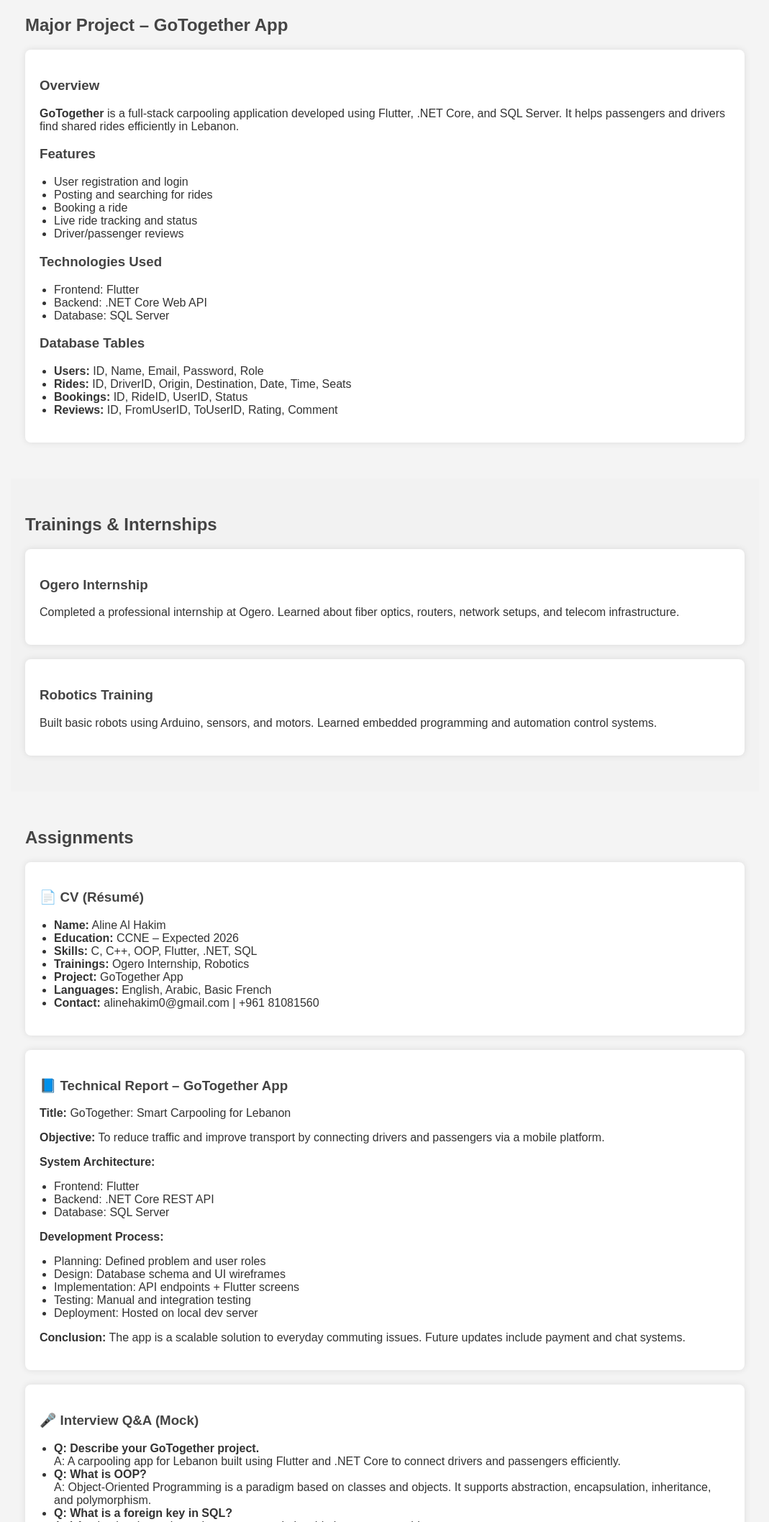
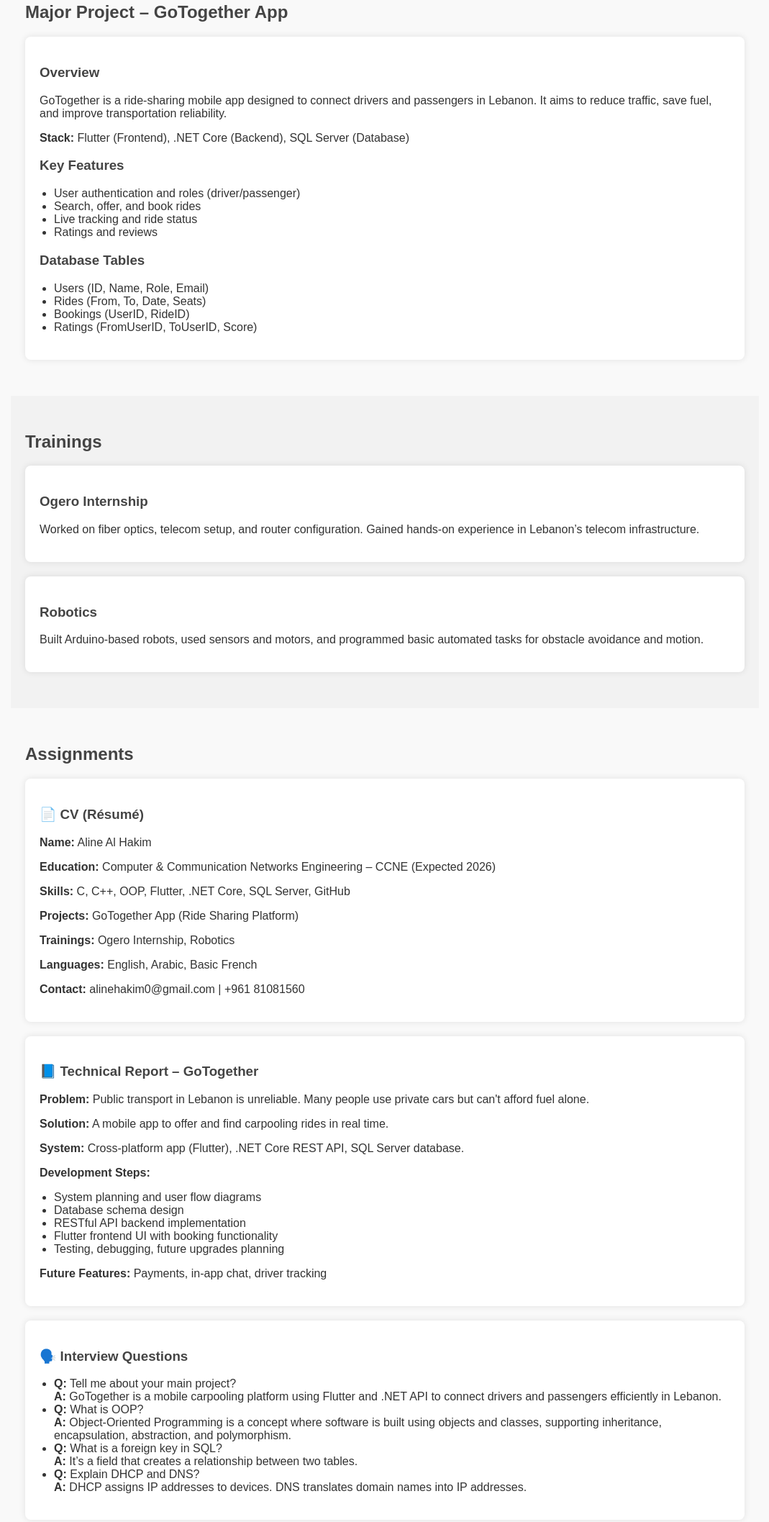
Before and after one commit to Aline-bit271/aline-hakim-portfolio, a plain HTML site: page index.html in a window 1280 px wide. Shown: the part 660-2775 px from the top of the page at 72% size, without its empty margins (105-1174 px from the left). Drawn offline with Linux system fonts and the light colour scheme.

Commit message:
Add files via upload

```diff
--- a/index.html
+++ b/index.html
@@ -5,7 +5,7 @@
   <meta name="viewport" content="width=device-width, initial-scale=1.0"/>
   <title>Aline Al Hakim - E-Portfolio</title>
   <style>
-    body { font-family: Arial, sans-serif; margin: 0; padding: 0; background: #f4f4f4; color: #333; }
+    body { font-family: Arial, sans-serif; margin: 0; padding: 0; background: #f9f9f9; color: #333; }
     header, footer { background: #222; color: white; text-align: center; padding: 40px 10px; }
     section { padding: 30px 20px; max-width: 1000px; margin: auto; }
     h1, h2, h3 { color: #444; }
@@ -27,7 +27,7 @@
 
   <section>
     <h2>About Me</h2>
-    <p>I’m a third-year Computer and Communication Networks Engineering student. I specialize in C, C++, and OOP. I enjoy solving real-world problems with technology and built GoTogether, a carpooling platform for Lebanon. I’ve trained at Ogero and worked on robotics projects, combining both hardware and software skills.</p>
+    <p>I’m a third-year Computer and Communication Networks Engineering student. I specialize in C, C++, OOP and full-stack development. I created GoTogether, a carpooling app for Lebanon. I also completed internships with Ogero and participated in robotics projects.</p>
   </section>
 
   <section class="light-section">
@@ -47,43 +47,36 @@
     <h2>Major Project – GoTogether App</h2>
     <div class="card">
       <h3>Overview</h3>
-      <p><strong>GoTogether</strong> is a full-stack carpooling application developed using Flutter, .NET Core, and SQL Server. It helps passengers and drivers find shared rides efficiently in Lebanon.</p>
+      <p>GoTogether is a ride-sharing mobile app designed to connect drivers and passengers in Lebanon. It aims to reduce traffic, save fuel, and improve transportation reliability.</p>
+      <p><strong>Stack:</strong> Flutter (Frontend), .NET Core (Backend), SQL Server (Database)</p>
 
-      <h3>Features</h3>
+      <h3>Key Features</h3>
       <ul>
-        <li>User registration and login</li>
-        <li>Posting and searching for rides</li>
-        <li>Booking a ride</li>
-        <li>Live ride tracking and status</li>
-        <li>Driver/passenger reviews</li>
-      </ul>
-
-      <h3>Technologies Used</h3>
-      <ul>
-        <li>Frontend: Flutter</li>
-        <li>Backend: .NET Core Web API</li>
-        <li>Database: SQL Server</li>
+        <li>User authentication and roles (driver/passenger)</li>
+        <li>Search, offer, and book rides</li>
+        <li>Live tracking and ride status</li>
+        <li>Ratings and reviews</li>
       </ul>
 
       <h3>Database Tables</h3>
       <ul>
-        <li><strong>Users:</strong> ID, Name, Email, Password, Role</li>
-        <li><strong>Rides:</strong> ID, DriverID, Origin, Destination, Date, Time, Seats</li>
-        <li><strong>Bookings:</strong> ID, RideID, UserID, Status</li>
-        <li><strong>Reviews:</strong> ID, FromUserID, ToUserID, Rating, Comment</li>
+        <li>Users (ID, Name, Role, Email)</li>
+        <li>Rides (From, To, Date, Seats)</li>
+        <li>Bookings (UserID, RideID)</li>
+        <li>Ratings (FromUserID, ToUserID, Score)</li>
       </ul>
     </div>
   </section>
 
   <section class="light-section">
-    <h2>Trainings & Internships</h2>
+    <h2>Trainings</h2>
     <div class="card">
       <h3>Ogero Internship</h3>
-      <p>Completed a professional internship at Ogero. Learned about fiber optics, routers, network setups, and telecom infrastructure.</p>
+      <p>Worked on fiber optics, telecom setup, and router configuration. Gained hands-on experience in Lebanon’s telecom infrastructure.</p>
     </div>
     <div class="card">
-      <h3>Robotics Training</h3>
-      <p>Built basic robots using Arduino, sensors, and motors. Learned embedded programming and automation control systems.</p>
+      <h3>Robotics</h3>
+      <p>Built Arduino-based robots, used sensors and motors, and programmed basic automated tasks for obstacle avoidance and motion.</p>
     </div>
   </section>
 
@@ -92,64 +85,58 @@
 
     <div class="card">
       <h3>📄 CV (Résumé)</h3>
+      <p><strong>Name:</strong> Aline Al Hakim</p>
+      <p><strong>Education:</strong> Computer & Communication Networks Engineering – CCNE (Expected 2026)</p>
+      <p><strong>Skills:</strong> C, C++, OOP, Flutter, .NET Core, SQL Server, GitHub</p>
+      <p><strong>Projects:</strong> GoTogether App (Ride Sharing Platform)</p>
+      <p><strong>Trainings:</strong> Ogero Internship, Robotics</p>
+      <p><strong>Languages:</strong> English, Arabic, Basic French</p>
+      <p><strong>Contact:</strong> alinehakim0@gmail.com | +961 81081560</p>
+    </div>
+
+    <div class="card">
+      <h3>📘 Technical Report – GoTogether</h3>
+      <p><strong>Problem:</strong> Public transport in Lebanon is unreliable. Many people use private cars but can't afford fuel alone.</p>
+      <p><strong>Solution:</strong> A mobile app to offer and find carpooling rides in real time.</p>
+      <p><strong>System:</strong> Cross-platform app (Flutter), .NET Core REST API, SQL Server database.</p>
+      <p><strong>Development Steps:</strong></p>
       <ul>
-        <li><strong>Name:</strong> Aline Al Hakim</li>
-        <li><strong>Education:</strong> CCNE – Expected 2026</li>
-        <li><strong>Skills:</strong> C, C++, OOP, Flutter, .NET, SQL</li>
-        <li><strong>Trainings:</strong> Ogero Internship, Robotics</li>
-        <li><strong>Project:</strong> GoTogether App</li>
-        <li><strong>Languages:</strong> English, Arabic, Basic French</li>
-        <li><strong>Contact:</strong> alinehakim0@gmail.com | +961 81081560</li>
+        <li>System planning and user flow diagrams</li>
+        <li>Database schema design</li>
+        <li>RESTful API backend implementation</li>
+        <li>Flutter frontend UI with booking functionality</li>
+        <li>Testing, debugging, future upgrades planning</li>
+      </ul>
+      <p><strong>Future Features:</strong> Payments, in-app chat, driver tracking</p>
+    </div>
+
+    <div class="card">
+      <h3>🗣️ Interview Questions</h3>
+      <ul>
+        <li><strong>Q:</strong> Tell me about your main project?<br><strong>A:</strong> GoTogether is a mobile carpooling platform using Flutter and .NET API to connect drivers and passengers efficiently in Lebanon.</li>
+        <li><strong>Q:</strong> What is OOP?<br><strong>A:</strong> Object-Oriented Programming is a concept where software is built using objects and classes, supporting inheritance, encapsulation, abstraction, and polymorphism.</li>
+        <li><strong>Q:</strong> What is a foreign key in SQL?<br><strong>A:</strong> It’s a field that creates a relationship between two tables.</li>
+        <li><strong>Q:</strong> Explain DHCP and DNS?<br><strong>A:</strong> DHCP assigns IP addresses to devices. DNS translates domain names into IP addresses.</li>
       </ul>
     </div>
 
     <div class="card">
-      <h3>📘 Technical Report – GoTogether App</h3>
-      <p><strong>Title:</strong> GoTogether: Smart Carpooling for Lebanon</p>
-      <p><strong>Objective:</strong> To reduce traffic and improve transport by connecting drivers and passengers via a mobile platform.</p>
-      <p><strong>System Architecture:</strong></p>
-      <ul>
-        <li>Frontend: Flutter</li>
-        <li>Backend: .NET Core REST API</li>
-        <li>Database: SQL Server</li>
-      </ul>
-      <p><strong>Development Process:</strong></p>
-      <ul>
-        <li>Planning: Defined problem and user roles</li>
-        <li>Design: Database schema and UI wireframes</li>
-        <li>Implementation: API endpoints + Flutter screens</li>
-        <li>Testing: Manual and integration testing</li>
-        <li>Deployment: Hosted on local dev server</li>
-      </ul>
-      <p><strong>Conclusion:</strong> The app is a scalable solution to everyday commuting issues. Future updates include payment and chat systems.</p>
+      <h3>📊 Presentation Slides</h3>
+      <ol>
+        <li><strong>Slide 1:</strong> GoTogether – Carpooling App</li>
+        <li><strong>Slide 2:</strong> Problem – Transport inefficiency in Lebanon</li>
+        <li><strong>Slide 3:</strong> Our Solution – Mobile Ride Sharing Platform</li>
+        <li><strong>Slide 4:</strong> Tech Stack – Flutter + .NET + SQL</li>
+        <li><strong>Slide 5:</strong> Key Features – Offer/Book Rides, Ratings</li>
+        <li><strong>Slide 6:</strong> System Architecture – Frontend, API, Database</li>
+        <li><strong>Slide 7:</strong> Future Work – Chat, Payments, Map API</li>
+      </ol>
     </div>
 
-    <div class="card">
-      <h3>🎤 Interview Q&A (Mock)</h3>
-      <ul>
-        <li><strong>Q: Describe your GoTogether project.</strong><br>A: A carpooling app for Lebanon built using Flutter and .NET Core to connect drivers and passengers efficiently.</li>
-        <li><strong>Q: What is OOP?</strong><br>A: Object-Oriented Programming is a paradigm based on classes and objects. It supports abstraction, encapsulation, inheritance, and polymorphism.</li>
-        <li><strong>Q: What is a foreign key in SQL?</strong><br>A: A foreign key is a column that creates a relationship between two tables.</li>
-        <li><strong>Q: What is DHCP?</strong><br>A: DHCP (Dynamic Host Configuration Protocol) automatically assigns IP addresses to devices on a network.</li>
-      </ul>
-    </div>
-
-    <div class="card">
-      <h3>📽️ Presentation Slides Content</h3>
-      <ul>
-        <li><strong>Slide 1:</strong> Title – GoTogether App</li>
-        <li><strong>Slide 2:</strong> Problem – No transport options</li>
-        <li><strong>Slide 3:</strong> Solution – Carpooling App</li>
-        <li><strong>Slide 4:</strong> Tech – Flutter + .NET Core + SQL</li>
-        <li><strong>Slide 5:</strong> App Features – Book, Track, Review</li>
-        <li><strong>Slide 6:</strong> Architecture Diagram</li>
-        <li><strong>Slide 7:</strong> Conclusion – Future ideas & Q&A</li>
-      </ul>
-    </div>
   </section>
 
   <footer>
-    <p>© 2025 Aline Al Hakim | All rights reserved</p>
+    <p>© 2025 Aline Al Hakim – CCNE Portfolio</p>
   </footer>
 
 </body>
```
